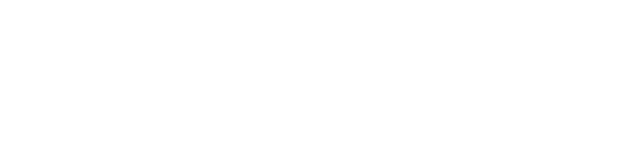
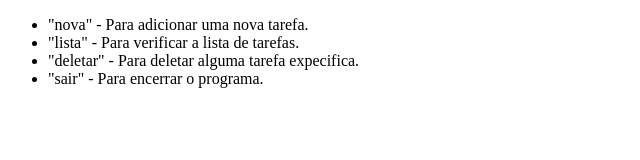
Before and after one commit to Richard9923/praticando-arrow-functions, a plain HTML site: page index.html in a window 1280 px wide. Shown: the whole page, without its empty margins (0-640 px from the left). Drawn offline with Linux system fonts and the light colour scheme.

Commit message:
html finalizado, criado a lista de opcoes do app, e adicionado também o titulo

```diff
--- a/index.html
+++ b/index.html
@@ -6,6 +6,12 @@
     <title>Document</title>
   </head>
   <body>
+    <ul>
+      <li>"nova" - Para adicionar uma nova tarefa.</li>
+      <li>"lista" - Para verificar a lista de tarefas.</li>
+      <li>"deletar" - Para deletar alguma tarefa expecifica.</li>
+      <li>"sair" - Para encerrar o programa.</li>
+    </ul>
     <script src="app.js"></script>
   </body>
 </html>
```
